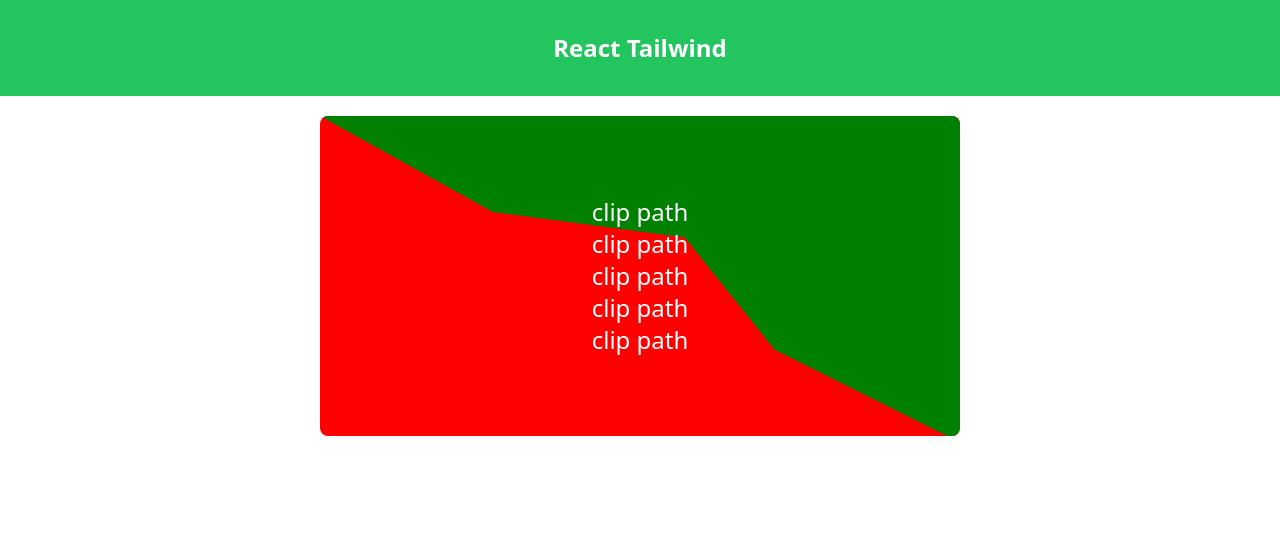
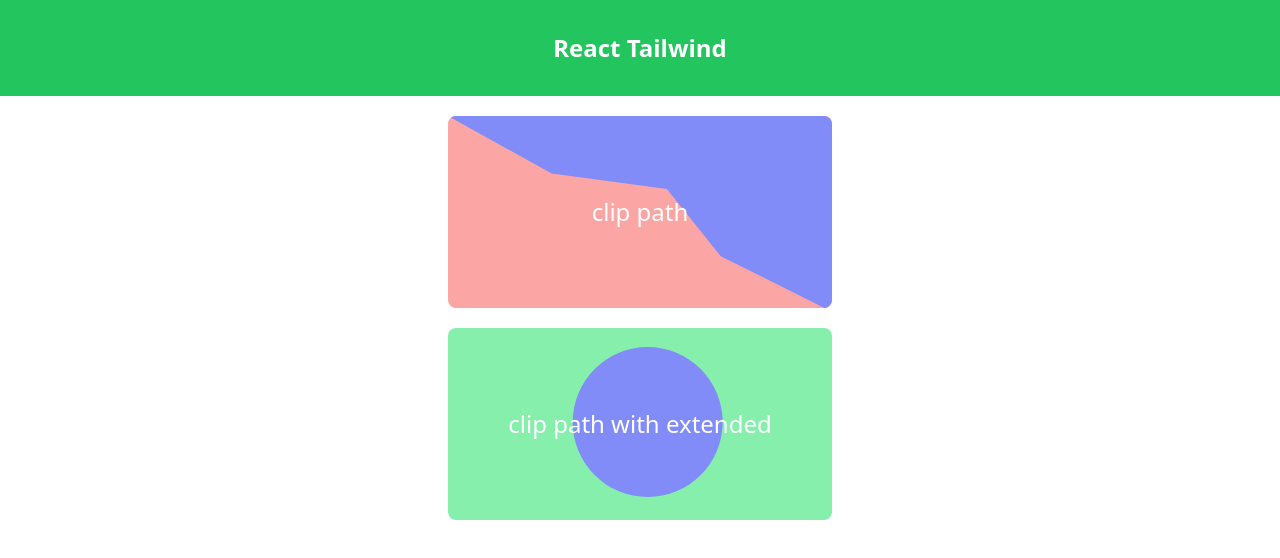
Before and after one commit to Mohimenol-Islam-Munna/Tailwind-CSS, a React (Create React App) app in the folder tailwind_react/: page / in a window 1280 px wide. Shown: the top 558 px of the page. Built offline with nearby package versions, Linux system fonts and the light colour scheme.

Commit message:
clip path with extended content

```diff
--- a/tailwind_react/src/App.css
+++ b/tailwind_react/src/App.css
@@ -1,7 +1,6 @@
 .custom_clip_path {
   position: relative;
   z-index: -1;
-  background-color: red;
 }
 
 .custom_clip_path::before {
@@ -12,7 +11,6 @@
   width: 100%;
   height: 100%;
   z-index: -1;
-  background-color: green;
   -webkit-clip-path: polygon(
     0 0,
     100% 0,
@@ -34,6 +32,22 @@
     27% 30%
   );
 }
+.custom_clip_path2 {
+  position: relative;
+  z-index: -1;
+}
+
+.custom_clip_path2::before {
+  content: "";
+  position: absolute;
+  top: 0;
+  left: 0;
+  width: 100%;
+  height: 100%;
+  z-index: -1;
+  -webkit-clip-path: circle(24.7% at 52% 49%);
+  clip-path: circle(24.7% at 52% 49%);
+}
 
 .titl {
   z-index: 2;
--- a/tailwind_react/src/App.js
+++ b/tailwind_react/src/App.js
@@ -9,12 +9,15 @@ function App() {
         </h2>
       </div>
 
-      <div className="w-[50%] mt-5 mx-auto rounded-lg p-20 before:rounded-lg custom_clip_path">
+      {/* clip path  */}
+      <div className="w-[30%] mt-5 mx-auto rounded-lg p-20 bg-red-300 before:bg-indigo-400 before:rounded-lg custom_clip_path">
         <h2 className="text-center text-white text-2xl titl">clip path</h2>
-        <h2 className="text-center text-white text-2xl titl">clip path</h2>
-        <h2 className="text-center text-white text-2xl titl">clip path</h2>
-        <h2 className="text-center text-white text-2xl titl">clip path</h2>
-        <h2 className="text-center text-white text-2xl titl">clip path</h2>
+      </div>
+
+      <div className="w-[30%] mt-5 mx-auto rounded-lg p-2 py-20 bg-green-300 before:bg-indigo-400 before:rounded-lg custom_clip_path2">
+        <p className="text-center text-white text-2xl titl">
+          clip path with extended
+        </p>
       </div>
     </>
   );
```
